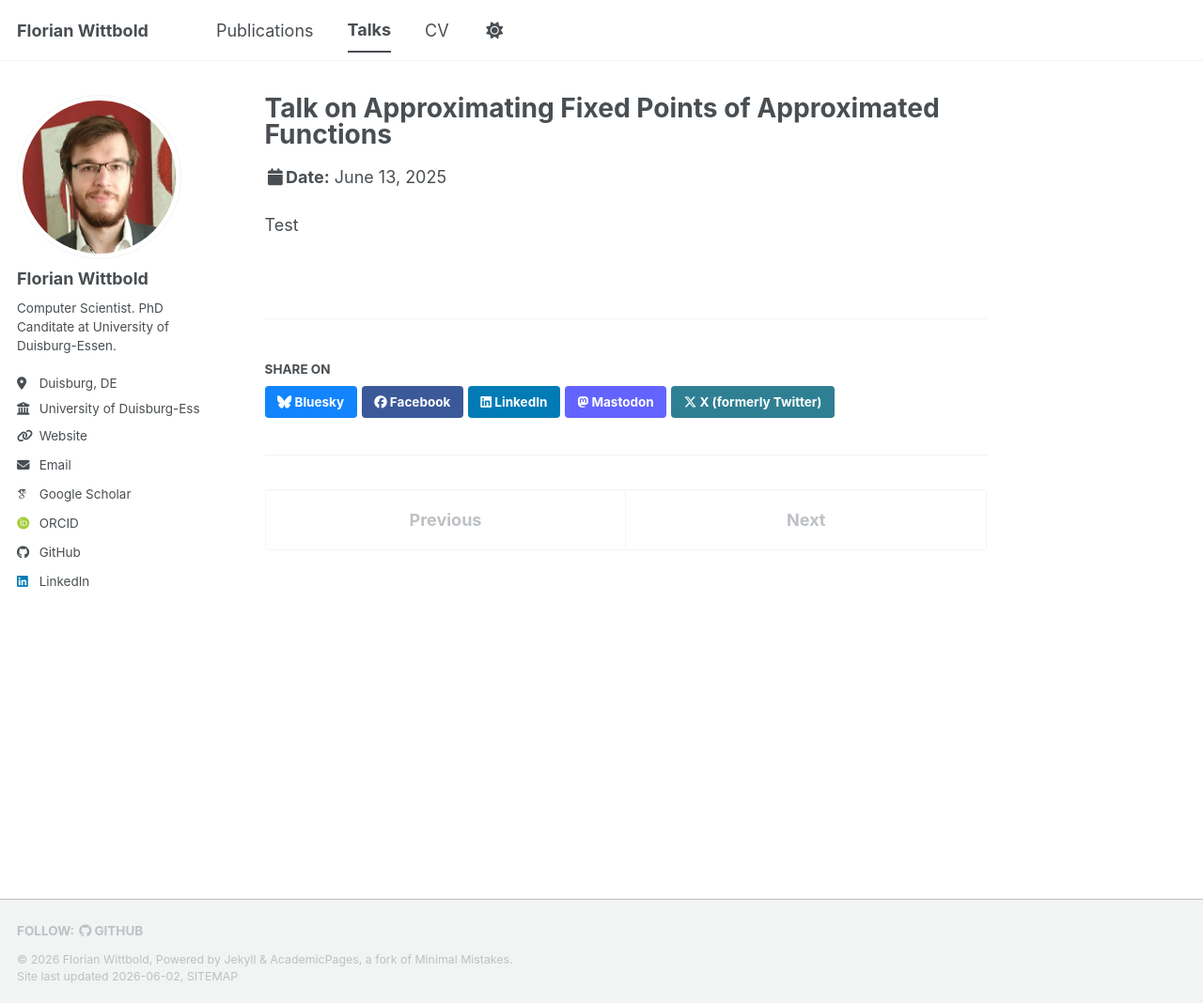
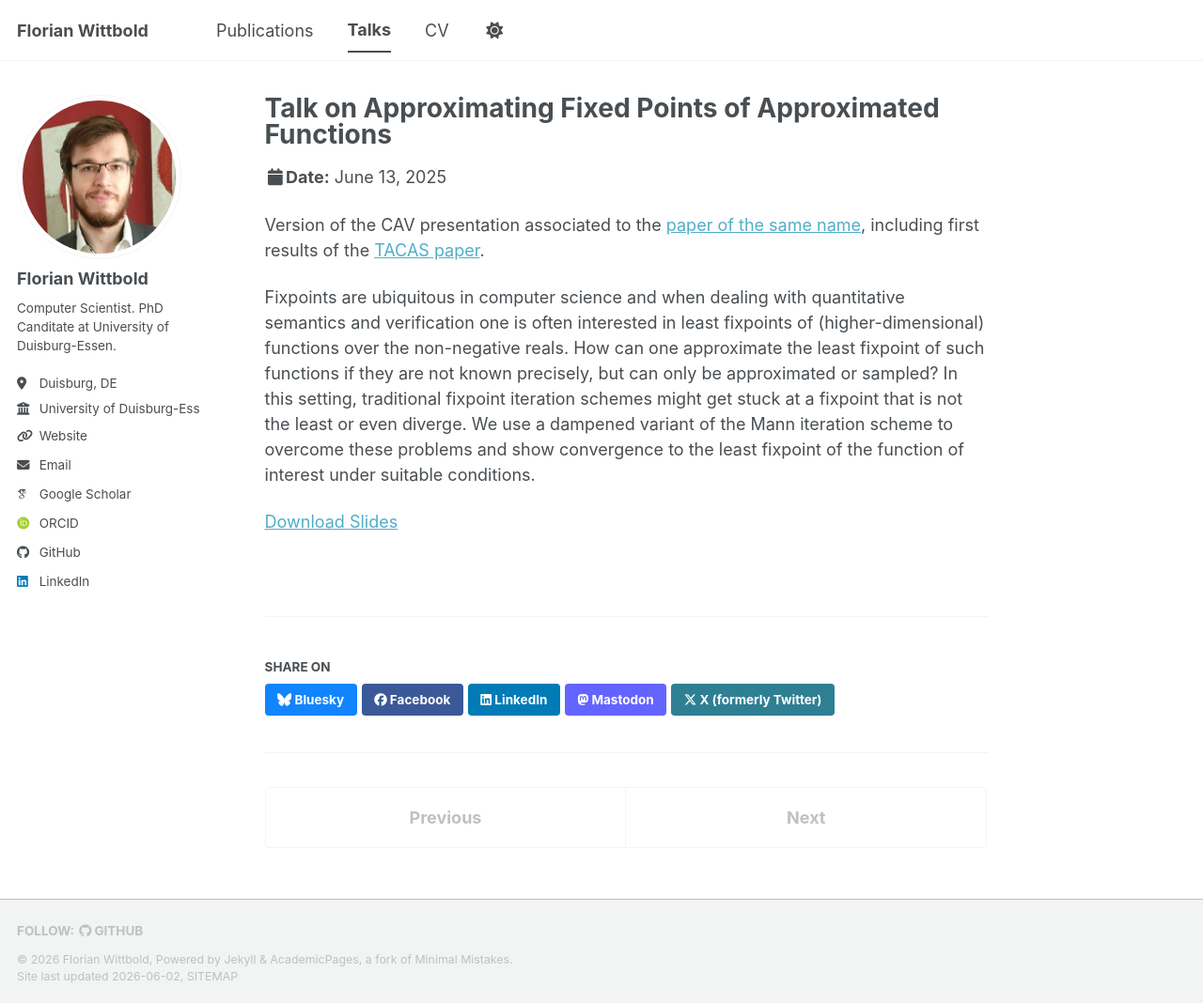
Before and after one commit to flo-witt/flo-witt.github.io, a Jekyll site: the page built from _talks/2025-06-13-icis.md, in a window 1280 px wide and 1068 px high. Shown: the whole window at 94% size. Built offline with Jekyll 4.4.1, drawn with Linux system fonts in a browser that asks for light colours; some web fonts are replaced; a script bundle is joined from its source files by our own code; library files that are not in the unit come from our copies.

Commit message:
Talk Abstracts and Slides

```diff
--- a/_talks/2025-06-13-icis.md
+++ b/_talks/2025-06-13-icis.md
@@ -6,7 +6,19 @@ permalink: /talks/2025-06-13-icis
 venue: "iCIS, Radboud University"
 date: 2025-06-13
 location: "Nijmegen, Netherlands"
-slidesurl: 'https://flo-witt.github.io/files/icis-25.pdf'
 ---
 
-Test
+Version of the CAV presentation associated to the [paper of the same name](https://flo-witt.github.io/publication/2025-07-22-approximating-fixpoints-of-approximated-functions), including first results of the [TACAS paper](https://flo-witt.github.io/publication/2026-04-16-computing-fixpoints-of-learned-functions).
+
+Fixpoints are ubiquitous in computer science and
+when dealing with quantitative semantics and verification one is often
+interested in least fixpoints of (higher-dimensional) functions over the
+non-negative reals. How can one approximate the least fixpoint of
+such functions if they are not known precisely, but can only be
+approximated or sampled? In this setting, traditional fixpoint iteration
+schemes might get stuck at a fixpoint that is not the least or even
+diverge. We use a dampened variant of the Mann iteration scheme to
+overcome these problems and show convergence to the least fixpoint
+of the function of interest under suitable conditions.
+
+[Download Slides](https://flo-witt.github.io/files/icis-25.pdf)
```
Also changed, not shown: _talks/2024-10-08-ista.md (+5 -2 lines), _talks/2026-03-26-dcon.md (+6 -2 lines).
